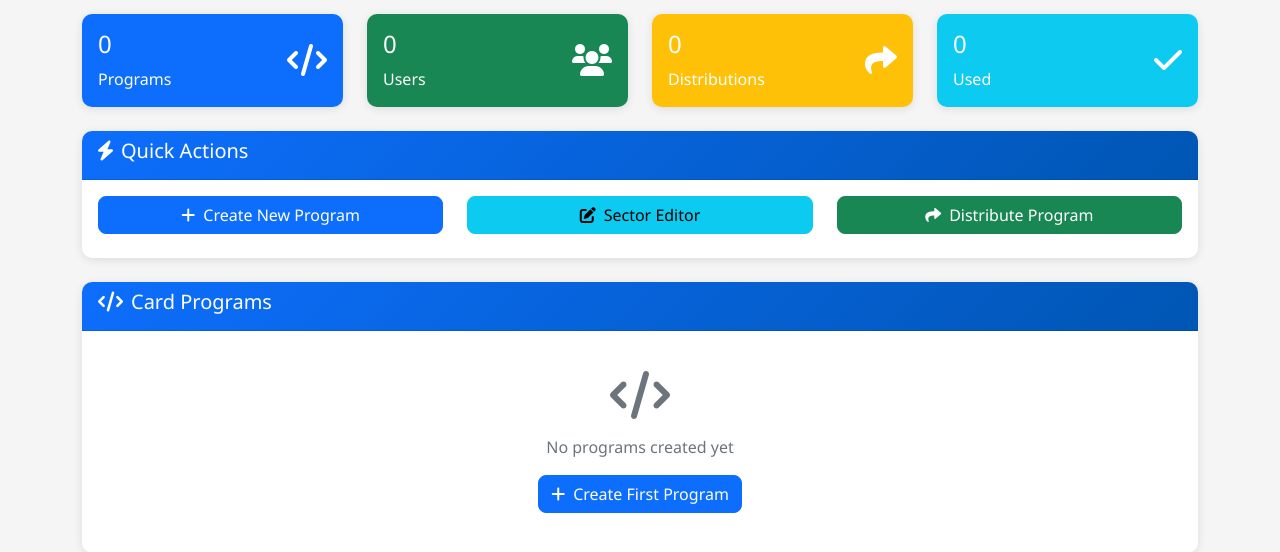
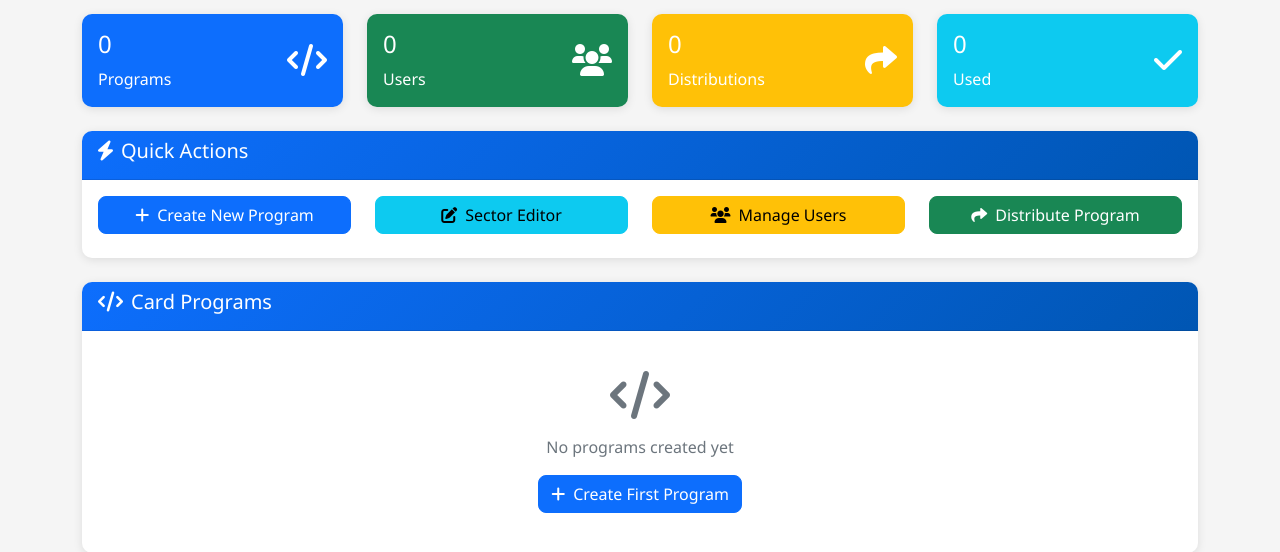
Before and after one commit to Levit513/mifare-card-programmer, a Flask app: page /admin in a window 1280 px wide. Shown: the part 152-704 px from the top of the page. Run offline with Flask 3, Linux system fonts and the light colour scheme; a user stored in the database is signed in.

Commit message:
Add Manage Users button to admin dashboard quick actions

```diff
--- a/templates/admin_dashboard.html
+++ b/templates/admin_dashboard.html
@@ -83,17 +83,22 @@
             </div>
             <div class="card-body">
                 <div class="row">
-                    <div class="col-md-4 mb-2">
+                    <div class="col-md-3 mb-2">
                         <a href="{{ url_for('create_program') }}" class="btn btn-primary w-100">
                             <i class="fas fa-plus me-2"></i>Create New Program
                         </a>
                     </div>
-                    <div class="col-md-4 mb-2">
+                    <div class="col-md-3 mb-2">
                         <a href="{{ url_for('sector_editor') }}" class="btn btn-info w-100">
                             <i class="fas fa-edit me-2"></i>Sector Editor
                         </a>
                     </div>
-                    <div class="col-md-4 mb-2">
+                    <div class="col-md-3 mb-2">
+                        <a href="{{ url_for('manage_users') }}" class="btn btn-warning w-100">
+                            <i class="fas fa-users me-2"></i>Manage Users
+                        </a>
+                    </div>
+                    <div class="col-md-3 mb-2">
                         <a href="{{ url_for('distribute_program') }}" class="btn btn-success w-100">
                             <i class="fas fa-share me-2"></i>Distribute Program
                         </a>
```
